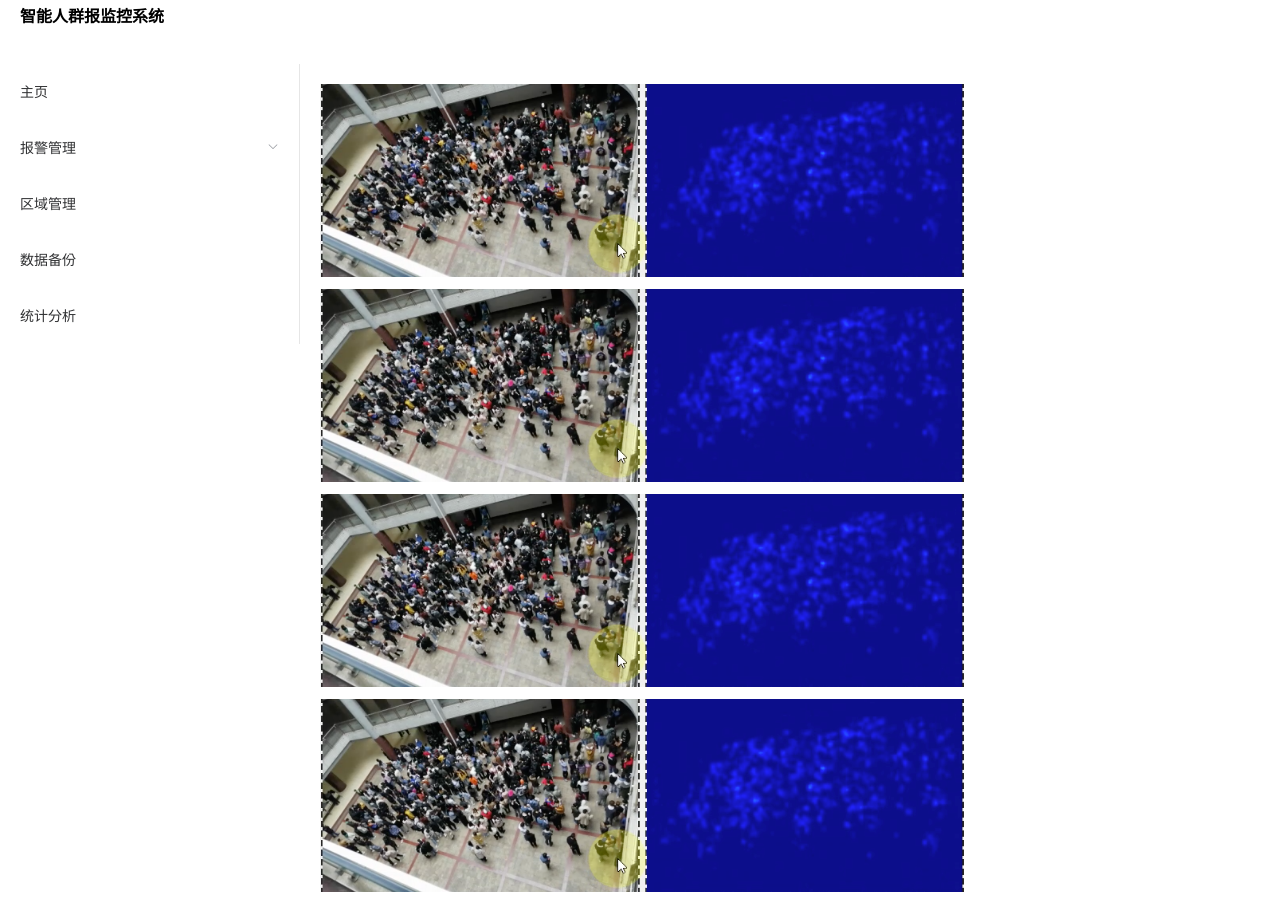
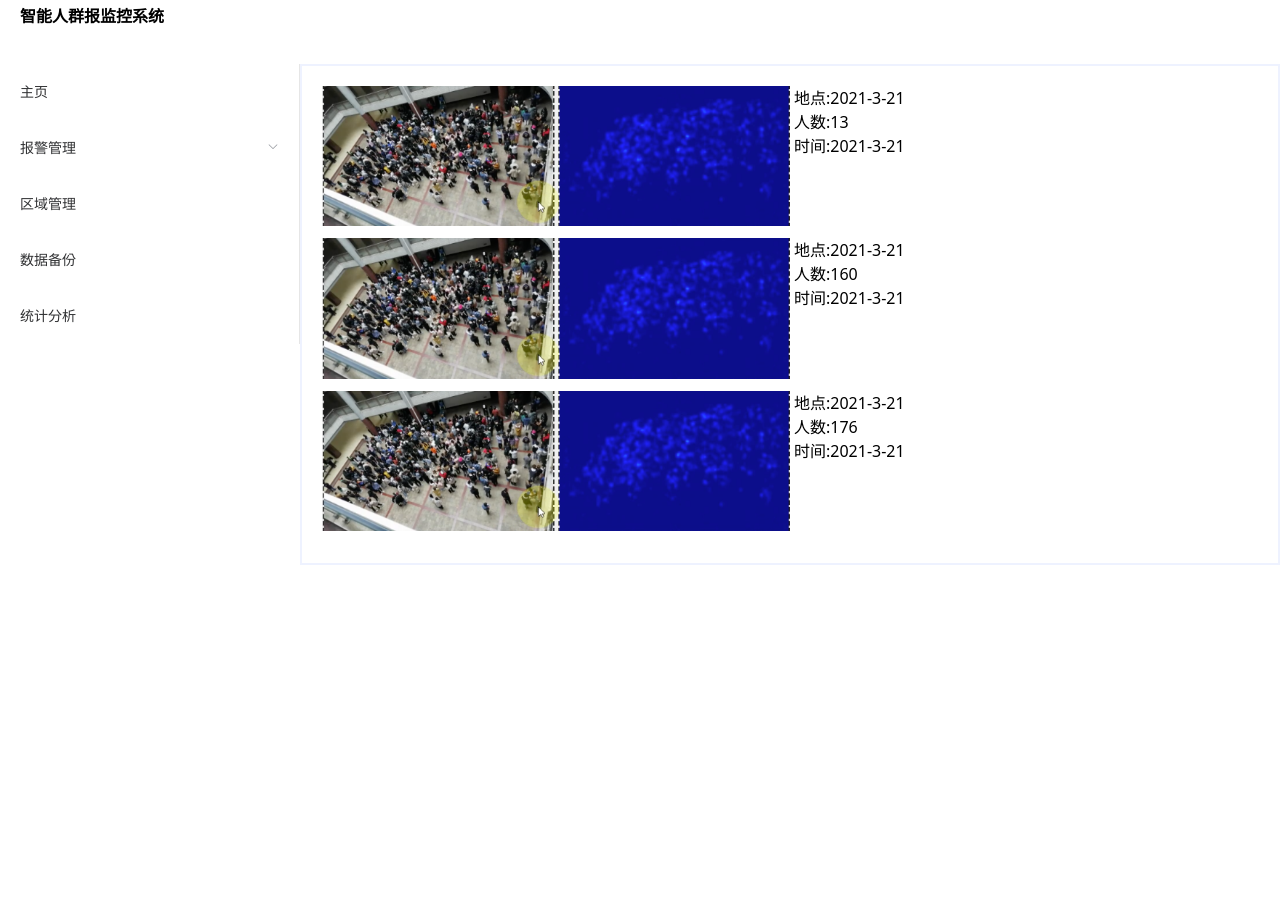
Before and after one commit to AguiPJ/renqun-manager, a Vue app: page / in a window 1280 px wide. After the commit the page ends 800 px from the top, so only its background shows below. Built offline with nearby package versions, Linux system fonts and the light colour scheme.

Commit message:
改点样式

```diff
--- a/src/App.vue
+++ b/src/App.vue
@@ -6,13 +6,15 @@
     <ElAside>
       <ElMenu>
         <div v-for="(page,key) in routes" :key="key">
-            <router-link :to="page.path" v-if="page.children" :index="key + ''">
-              <ElSubmenu >
+          <router-link :to="page.path" v-if="page.children" >
+            <ElSubmenu :index="key + ''">
               <template v-slot:title>
                 {{ page.name }}
               </template>
               <ElMenuItem v-for="(subPage, k) in page.children" :key="k" :index="`${key}-${k}`">
-                  <router-link :to="subPage.path"> {{ subPage.name }}</router-link>
+                <router-link :to="subPage.path">
+                  {{ subPage.name }}
+                </router-link>
               </ElMenuItem>
             </ElSubmenu>
           </router-link>
@@ -25,7 +27,7 @@
         </div>
       </ElMenu>
     </ElAside>
-      <ElMain>
+    <ElMain class="border-2 border-indigo-50">
       <router-view/>
     </ElMain>
   </ElContainer>
--- a/src/routers/home.vue
+++ b/src/routers/home.vue
@@ -1,16 +1,38 @@
 <template>
-  <div v-for="i in 4" :key="i" class="mb-3">
-    <img :src="imgPath" alt="">
+  <div v-for="i in dataList" :key="i" class="mb-3 flex">
+    <img :src="imgPath" alt="" class="w-1/2 mr-1">
+    <div>
+      <p>地点:{{ i.time }}</p>
+      <p>人数:{{ i.num }}</p>
+      <p>时间:{{ i.time }}</p>
+    </div>
   </div>
 </template>
 
 <script>
 const imgPath = require("../assets/zhiyuanlou.png")
+import {reactive} from "vue";
+
 
 export default {
   name: "home",
   setup() {
-    return {imgPath}
+    const dataList = reactive([
+      {
+        location: "致远楼",
+        num: 13,
+        time: "2021-3-21"
+      }, {
+        location: "教学楼",
+        num: 160,
+        time: "2021-3-21"
+      }, {
+        location: "图书楼",
+        num: 176,
+        time: "2021-3-21"
+      },
+    ])
+    return {imgPath, dataList}
   }
 }
 </script>
```
Lines whose indentation alone changed are shown as unchanged.
